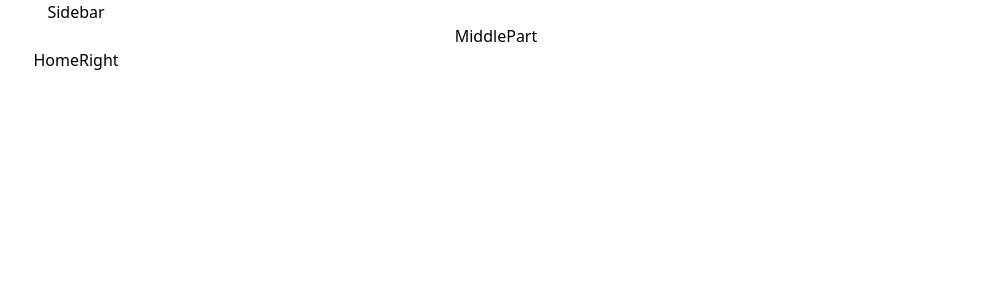
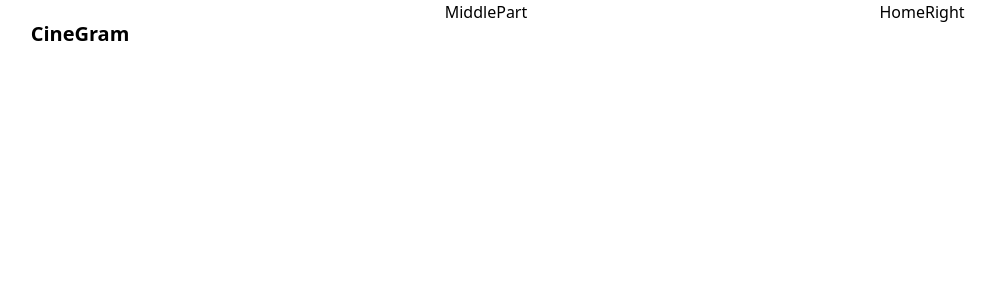
Before and after one commit to adibnow-cs/social_media_app, a React (Create React App) app in the folder social_networking/: page / in a window 1280 px wide. Shown: the top 300 px of the page, without its empty margins (144-1140 px from the left). Built offline with nearby package versions, Linux system fonts and the light colour scheme.

Commit message:
Sidebar 1
Integrating the sidebar  and sidebar navigation

```diff
--- a/social_networking/src/pages/Homepage/Homepage.jsx
+++ b/social_networking/src/pages/Homepage/Homepage.jsx
@@ -1,6 +1,6 @@
 import { Grid } from "@mui/material";
 import React from "react";
-import Sidebar from "../components/Sidebar";
+import Sidebar from "../components/Sidebar/Sidebar";
 import { Route, Routes, useLocation } from "react-router-dom";
 import MiddlePart from "../components/MiddlePart/MiddlePart";
 import Reels from "../components/Reels/Reels";
@@ -9,18 +9,24 @@ import ProfilePage from "../Profile/ProfilePage";
 import HomeRight from "../components/HomeRight/HomeRight";
 
 function Homepage() {
-  const location = useLocation;
+  const location = useLocation();
   return (
     <div className="px-20">
-      <Grid container spacing={0}>
+      <Grid container spacing={2} justifyContent="space-between">
+
+         {/* Sidebar (Left Section) */}
+
         <Grid item xs={0} lg={3}>
           <div className="sticky top-0">
             <Sidebar />
           </div>
         </Grid>
+
+        {/* Middle Content (Center Section) */}
+
         <Grid
           item
-          className="[px-5 flex justify-center "
+          className="px-5 flex justify-center "
           xs={12}
           lg={location.pathname === "/"}
         >
@@ -31,6 +37,9 @@ function Homepage() {
             <Route path ="/profile/:id" element ={<ProfilePage/>} />
           </Routes>
         </Grid>
+
+        {/* HomeRight (Right Section) */}
+
         <Grid item lg={3} className="relative">
           <div className="sticky top-0 w-full">
             <HomeRight/>
--- a/social_networking/src/pages/components/Sidebar.jsx
+++ /dev/null
@@ -1,9 +0,0 @@
-import React from 'react'
-
-const Sidebar = () => {
-  return (
-    <div>Sidebar</div>
-  )
-}
-
-export default Sidebar
--- /dev/null
+++ b/social_networking/src/pages/components/Sidebar/Sidebar.jsx
@@ -0,0 +1,15 @@
+import React from "react";
+
+const Sidebar = () => {
+  return (
+    <div className="card h-sreen flex flex-col justify-between py-5 ">
+      <div className="space-y-8 pl-5">
+        <div className="">
+          <span className="logo font-bold text-xl">CineGram</span>
+        </div>
+      </div>
+    </div>
+  );
+};
+
+export default Sidebar;
--- /dev/null
+++ b/social_networking/src/pages/components/Sidebar/SidebarNavigation.js
@@ -0,0 +1,35 @@
+export const navigationMenu=[
+  {
+    title:"Home",
+    icon: <HomeIcon/>,
+    path:"/"
+  },{
+    title:"Reels",
+    icon: <ExploreIcon/>,
+    path:"/"
+  },{
+    title:"Create Reels",
+    icon: <ControlPointIcon/>,
+    path:"/"
+  },{
+    title:"Notifications",
+    icon: <NotificationsIcon/>,
+    path:"/"
+  },{
+    title:"Message",
+    icon: <MessageIcon/>,
+    path:"/"
+  },{
+    title:"List ",
+    icon: <ListIcon/>,
+    path:"/"
+  },{
+    title:"Community ",
+    icon: <CommunityIcon/>,
+    path:"/"
+  },{
+    title:"Profile ",
+    icon: <AccountCircleIcon/>,
+    path:"/"
+  }
+]
```
